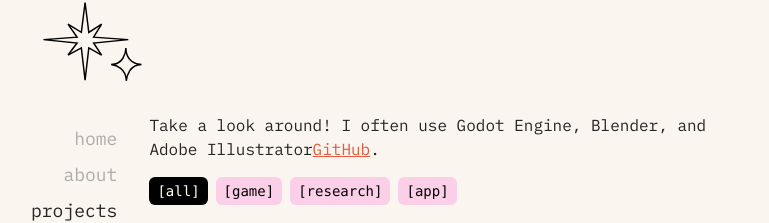
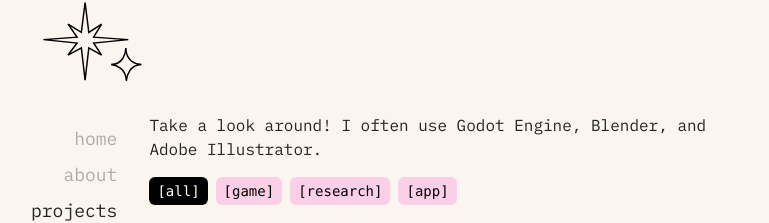
Before and after one commit to ruwkia/taylorsmith, a Next.js app: page /projects in a window 1280 px wide. Shown: the part 78-301 px from the top of the page, without its empty margins (253-1022 px from the left). Built offline with nearby package versions, Linux system fonts and the light colour scheme.

Commit message:
Update projects.jsx

```diff
--- a/pages/projects.jsx
+++ b/pages/projects.jsx
@@ -60,15 +60,7 @@ export default function Projects() {
     <>
       {/* Intro paragraph above the filters */}
       <p>
-        Take a look around! I often use Godot Engine, Blender, and Adobe Illustrator
-        <a
-          className="link"
-          href="https://github.com/taylorsmith"
-          target="_blank"
-          rel="noopener noreferrer"
-        >
-          GitHub
-        </a>.
+        Take a look around! I often use Godot Engine, Blender, and Adobe Illustrator.
       </p>
 
       {/* Tiffany-style filter pills: selected is black, others are pink */}
```
